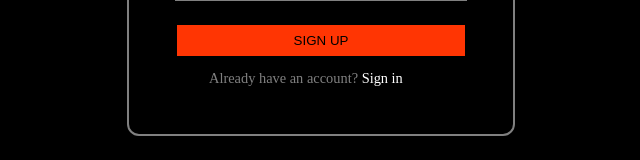
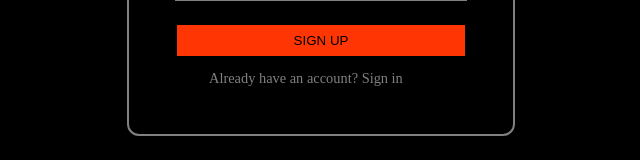
Before and after one commit to brendanbuchanan21/expense-tracker-app, a React (Vite) app in the folder frontend/: page /welcome in a window 1280 px wide. In both pictures the pointer is over the element "Sign in". Shown: the part 530-690 px from the top of the page, without its empty margins (319-959 px from the left). Built offline with nearby package versions, Linux system fonts and the light colour scheme.

Commit message:
started the firebase authentication for signing up

```diff
--- a/frontend/package.json
+++ b/frontend/package.json
@@ -10,6 +10,7 @@
     "preview": "vite preview"
   },
   "dependencies": {
+    "firebase": "^11.6.0",
     "react": "^19.0.0",
     "react-dom": "^19.0.0",
     "react-router-dom": "^7.5.0"
--- a/frontend/src/components/loginSection/signup.css
+++ b/frontend/src/components/loginSection/signup.css
@@ -69,3 +69,7 @@ button {
 .span-sign-in {
     color: white;
 }
+.span-sign-in:hover {
+    color: grey;
+    cursor: pointer;
+}
```
Also changed, not shown: 2 other files (tests, documents, lock files or other folders).
